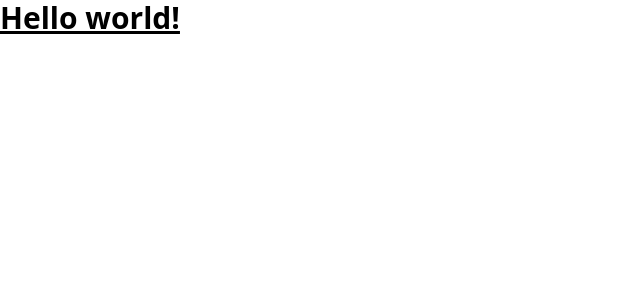
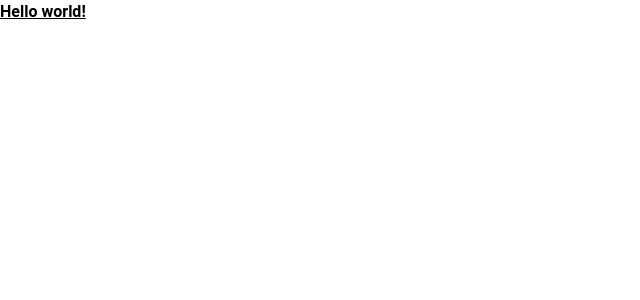
Before and after one commit to SuzanneMc82/design-repo, an Angular app: page / in a window 1280 px wide. Shown: the top 300 px of the page, without its empty margins (0-640 px from the left). Built offline with nearby package versions, Linux system fonts and the light colour scheme.

Commit message:
added inital styes to config file

```diff
--- a/tailwind.config.js
+++ b/tailwind.config.js
@@ -2,6 +2,42 @@
 module.exports = {
   content: ["./src/**/*.{html,ts}"],
   theme: {
+    colors: {
+      "brand-primary": "#082545",
+      "brand-secondary": "#3B5777",
+      "brand-tertiary": "#2D62A0",
+      "brand-alt": "#E67D84",
+      "light-bg": "#f0f3f6",
+      "dark-bg": "#e7ebee",
+      "medium-bg": "#fafafa",
+      "darker-bg": "#d0d4dc",
+      "text-color": "#333d47",
+      "dark-green": "#32735C",
+      "light-green": "#91ae2b",
+      "border-lightgrey": "#ebebeb",
+      "border-lightblue": "#9dabbb",
+      "border-darkgrey": "#dcdcdc",
+      "text-darkgrey": "#646464",
+      "text-mediumgrey": "#646464",
+      "medium-bg": "#fafafa",
+      "dark-red": "#960212",
+      "light-pink": "#ffebee",
+      "mint-green": "#eef3defa",
+      "baby-blue": "#dde5f0",
+      "light-yellow": "#fff3dd",
+      "white": "#ffffff",
+    },
+    fontFamily: {
+      sans: ["Roboto", "sans-serif"],
+    },
+    fontSize: {
+      xs: ['16px', '1.5'],
+      sm: ['20px', '1.1'],
+      md: ['24px', '1.1'],
+      lg: ['32px', '1.1'],
+      xl: ['40px', '1.1'],
+      xxl: ['50px', '1.1']
+    },
     extend: {},
   },
   plugins: [],
```
Also changed, not shown: 1 other file (tests, documents, lock files or other folders).
